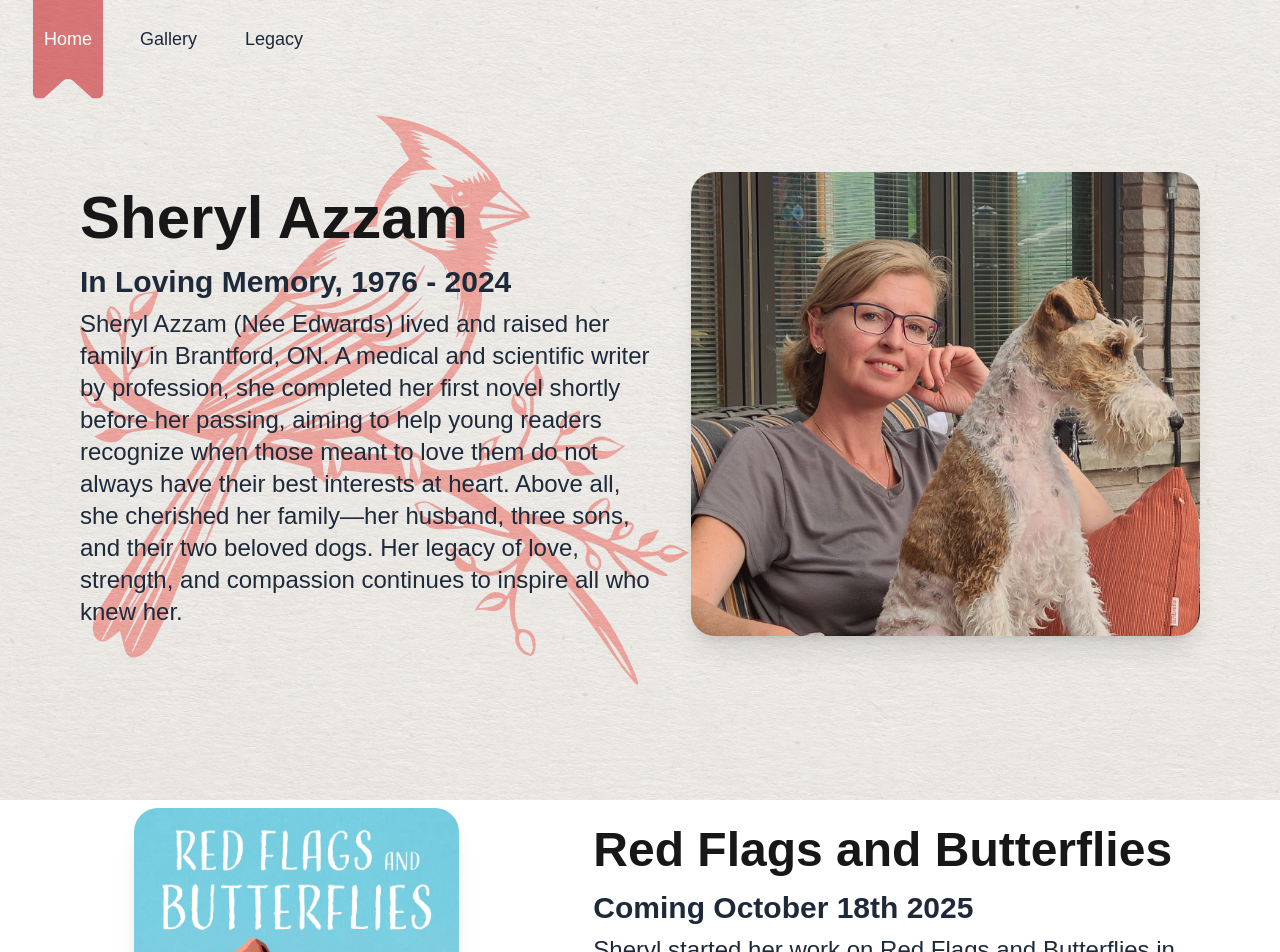
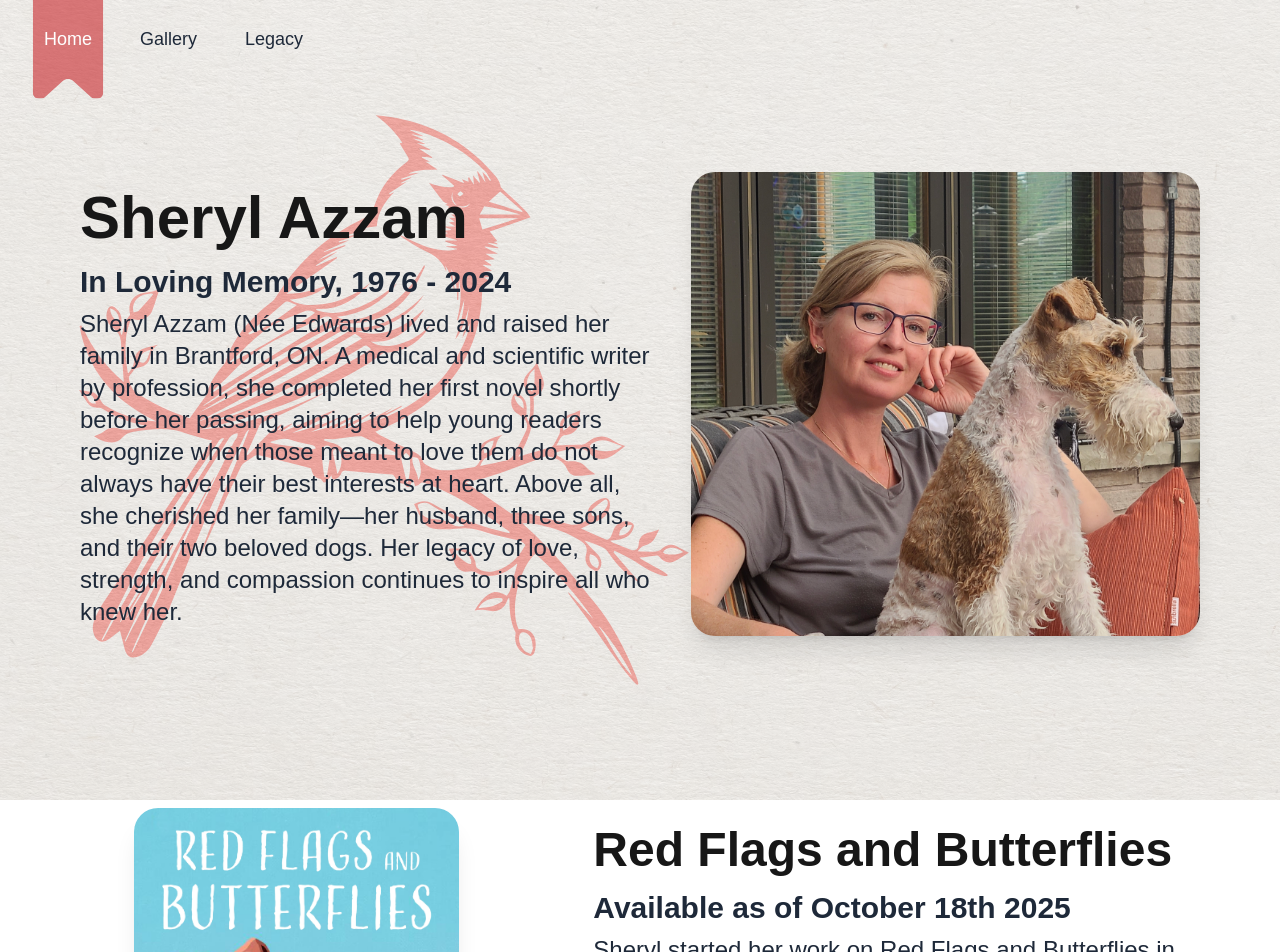
Before and after one commit to MetallicGoat/sheryl-azzam-website, a Next.js app: page / in a window 1280 px wide. Shown: the top 952 px of the page. Built offline with nearby package versions, Linux system fonts and the light colour scheme; a web font is replaced by a local one.

Commit message:
Update RFB release status

```diff
--- a/src/app/page.js
+++ b/src/app/page.js
@@ -76,7 +76,7 @@ export default function Home() {
               <h3
                 className="text-xl lg:text-2xl xl:text-3xl font-bold py-2 text-gray-800"
               >
-                Coming October 18th 2025
+                Available as of October 18th 2025
               </h3>
 
               <p className="text-md sm:text-xl xl:text-2xl text-gray-800 mx-auto max-w-md md:max-w-full md:mx-0 ">
```
